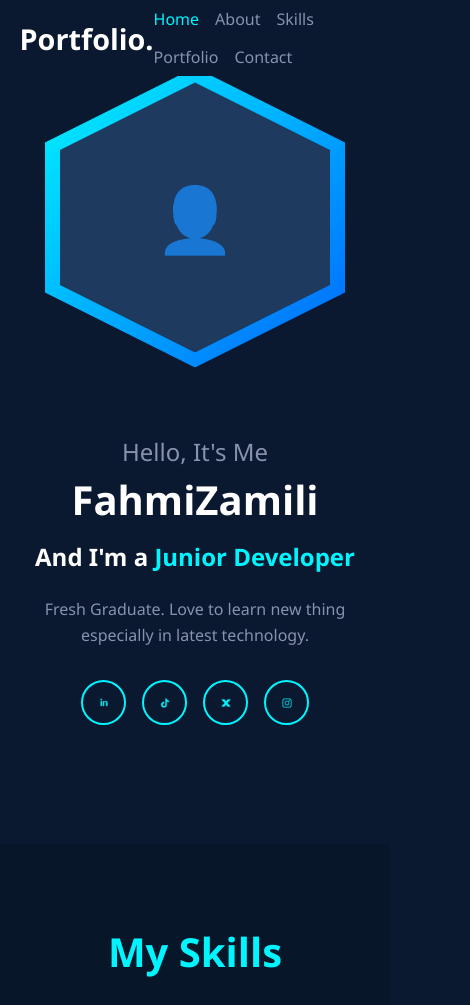
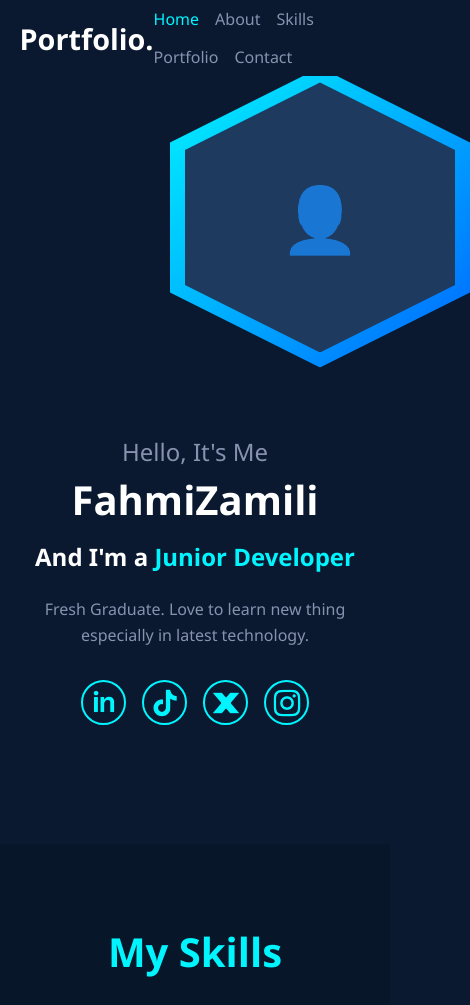
Before and after one commit to Fahmizamili/fahmizamili.github.io, a plain HTML site: page index.html in a window 390 px wide. Shown: the top 1005 px of the page, 470 px wide, since content can reach past the window. Drawn offline with Linux system fonts and the light colour scheme.

Commit message:
Update style.css

```diff
--- a/style.css
+++ b/style.css
@@ -1,8 +1,11 @@
+
 * {
     margin: 0;
     padding: 0;
     box-sizing: border-box;
 }
+
+
 
 body {
     font-family: 'Segoe UI', Tahoma, Geneva, Verdana, sans-serif;
@@ -102,11 +105,18 @@ nav {
     align-items: center;
 }
 
+
 /* Social Icons */
 .social-icons {
     display: flex;
     gap: 1rem;
     margin-bottom: 2rem;
+}
+
+.social-icon img {
+    width: 70px;
+    height: 70px;
+    object-fit: contain;
 }
 
 .social-icon {
@@ -119,23 +129,32 @@ nav {
     justify-content: center;
     font-size: 1.2rem;
     transition: all 0.3s;
-    overflow: hidden;
-    flex-shrink: 0;
-}
-
-.social-icon img {
-    width: 24px !important;
-    height: 24px !important;
-    max-width: 24px;
-    max-height: 24px;
-    object-fit: contain;
-    display: block;
 }
 
 .social-icon:hover {
     background: #0800fe;
     transform: translateY(-3px);
 }
+
+/* Download Button */
+/* .download-btn {
+    display: inline-block;
+    padding: 1rem 2rem;
+    background: #00f5ff;
+    color: #0a192f;
+    text-decoration: none;
+    border-radius: 30px;
+    font-weight: 600;
+    transition: all 0.3s;
+    box-shadow: 0 0 20px rgba(0, 245, 255, 0.3);
+}
+
+.download-btn:hover {
+    background: #00d4e6;
+    transform: translateY(-3px);
+    box-shadow: 0 0 30px rgba(0, 245, 255, 0.5);
+} */
+
 
 .hexagon-container {
     position: relative;
@@ -173,6 +192,7 @@ nav {
     clip-path: polygon(50% 0%, 100% 25%, 100% 75%, 50% 100%, 0% 75%, 0% 25%);
 }
 
+/* Placeholder for image */
 .img-placeholder {
     width: 90%;
     height: 90%;
@@ -269,7 +289,7 @@ nav {
 }
 
 /* Responsive */
-@media (max-width: 768px) {
+ @media (max-width: 768px) {
     .hero {
         flex-direction: column-reverse;
         text-align: center;
@@ -290,20 +310,10 @@ nav {
     .hexagon-container {
         width: 300px;
         height: 300px;
-        margin-left: 0;
     }
 
     .nav-links {
         gap: 1rem;
         flex-wrap: wrap;
     }
-
-    .skills-container {
-        grid-template-columns: 1fr;
-    }
-
-    .skill-icon {
-        width: 40px;
-        height: 40px;
-    }
 }
```
